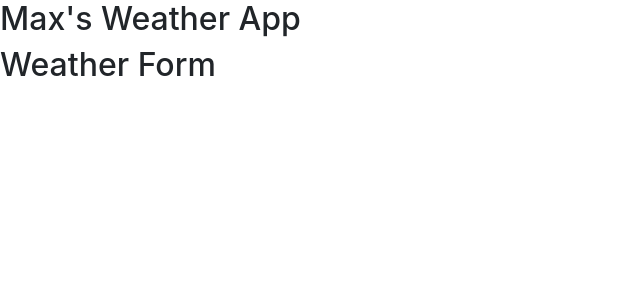
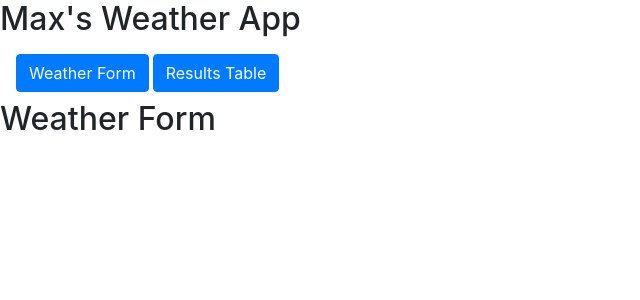
Before and after one commit to maxpower731/weather-project, an Angular app: page / in a window 1280 px wide. Shown: the top 300 px of the page, without its empty margins (0-640 px from the left). Built offline with nearby package versions, Linux system fonts and the light colour scheme.

Commit message:
Boostrap working

```diff
--- a/package.json
+++ b/package.json
@@ -20,6 +20,7 @@
     "@angular/platform-browser-dynamic": "~10.0.11",
     "@angular/router": "~10.0.11",
     "boostrap": "^2.0.0",
+    "bootstrap": "^4.5.2",
     "rxjs": "~6.5.5",
     "tslib": "^2.0.0",
     "zone.js": "~0.10.3"
--- a/src/app/app.component.html
+++ b/src/app/app.component.html
@@ -1,2 +1,20 @@
 <h2>Max's Weather App</h2>
+
+<nav class="navbar navbar-default">
+    <div class="navbar-header">
+        <span>
+            <button type="button" class="btn btn-primary mr-1" tooltip="Enter wind and weather information to view airports">
+            Weather Form
+        </button>
+        </span>
+
+        <span>
+        <button type="button" class="btn btn-primary" tooltip="Airports meeting the search criteria">
+            Results Table
+        </button>
+        </span>
+    </div>
+</nav>
+
+
 <app-weatherform></app-weatherform>
--- a/src/styles.css
+++ b/src/styles.css
@@ -1,2 +1 @@
 /* You can add global styles to this file, and also import other style files */
-@import '~bootstrap/dist/css/bootstrap.min.css';
```
Also changed, not shown: 1 other file (tests, documents, lock files or other folders).
